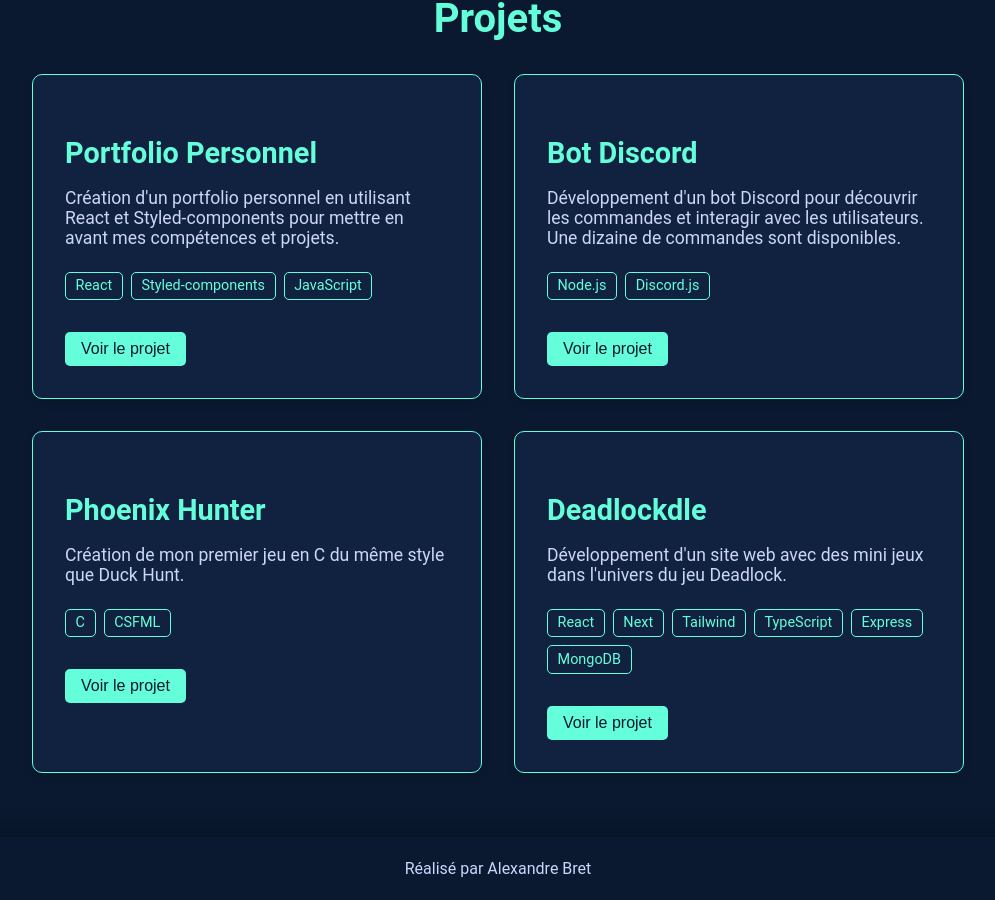
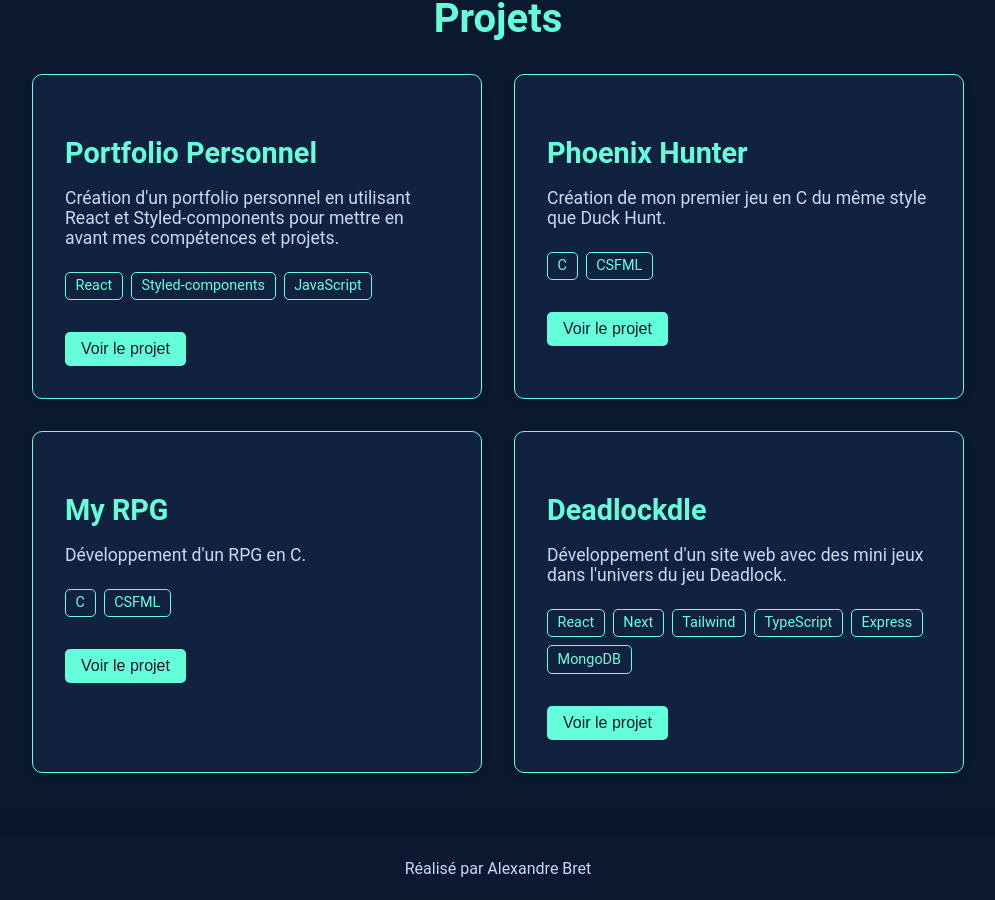
Before and after one commit to 1NainConnu34/portfolio, a React (Create React App) app: page / in a window 1280 px wide. Shown: the part 2624-3524 px from the top of the page, without its empty margins (142-1137 px from the left). Built offline with nearby package versions, Linux system fonts and the light colour scheme.

Commit message:
added my rpg

```diff
--- a/src/components/Projects.js
+++ b/src/components/Projects.js
@@ -12,16 +12,16 @@ const projects = [
     link: 'https://github.com/1NainConnu34/portfolio',
   },
   {
-    title: 'Bot Discord',
-    description: 'Développement d\'un bot Discord pour découvrir les commandes et interagir avec les utilisateurs. Une dizaine de commandes sont disponibles.',
-    technologies: ['Node.js', 'Discord.js'],
-    link: 'https://github.com/1NainConnu34/Discord-Bot',
-  },
-  {
     title: 'Phoenix Hunter',
     description: 'Création de mon premier jeu en C du même style que Duck Hunt.',
     technologies: ['C', 'CSFML'],
     link: 'https://github.com/1NainConnu34/Phoenix-Hunter',
+  },
+  {
+    title: 'My RPG',
+    description: 'Développement d\'un RPG en C.',
+    technologies: ['C', 'CSFML'],
+    link: 'https://github.com/1NainConnu34/my_rpg',
   },
   {
     title: 'Deadlockdle',
```
